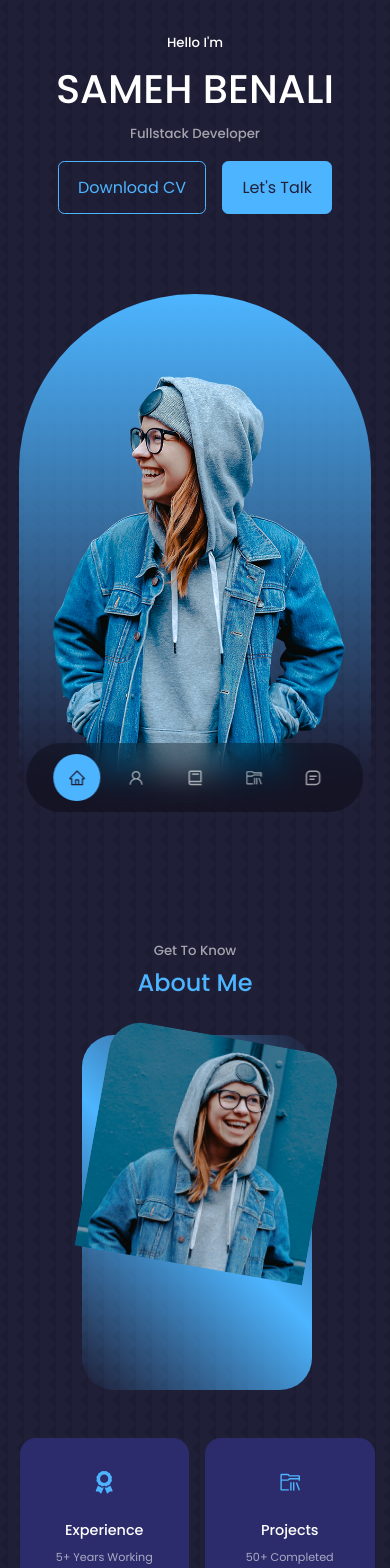
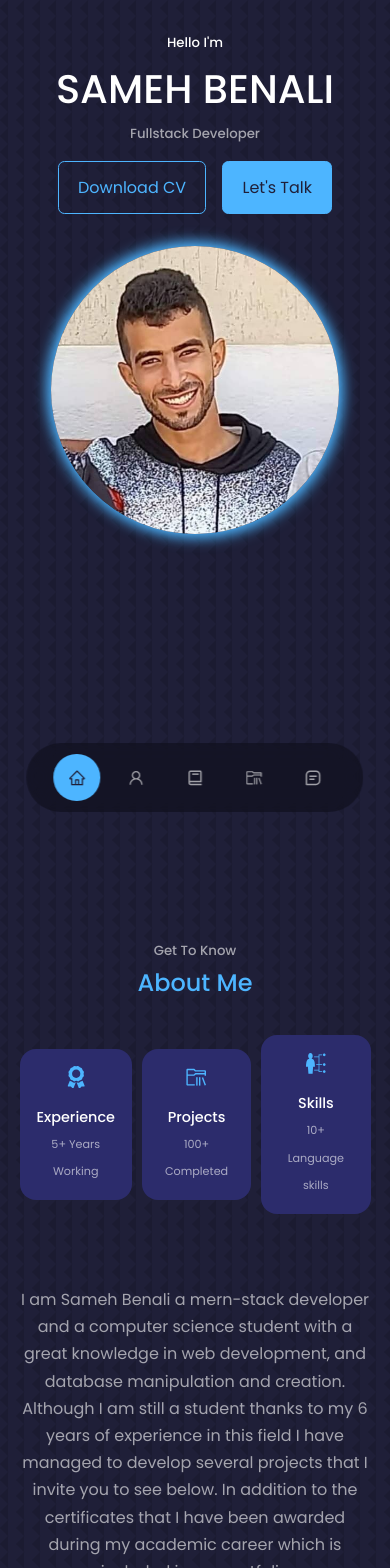
Before and after one commit to samehben3li/portfolio2, a React (Create React App) app: page / in a window 390 px wide. Shown: the top 1568 px of the page. Built offline with nearby package versions, Linux system fonts and the light colour scheme.

Commit message:
fix about section and add my img

```diff
--- a/src/components/about/About.jsx
+++ b/src/components/about/About.jsx
@@ -1,5 +1,4 @@
 import "./about.css"
-import me from "../../assets/me-about.jpg"
 import { FaAward } from "react-icons/fa"
 import { GiSkills } from "react-icons/gi"
 import { VscFolderLibrary } from "react-icons/vsc"
@@ -11,11 +10,6 @@ const About = () => {
       <h2>About Me</h2>
       <div className="container about__container">
         <div className="about__me">
-          <div className="about__me-img">
-            <img src={ me } alt="" />
-          </div>
-        </div>
-        <div className="about__content">
           <div className="about__cards">
             <article className="about__card">
               <FaAward className="about__icon"/>
@@ -25,7 +19,7 @@ const About = () => {
             <article className="about__card">
               <VscFolderLibrary className="about__icon"/>
               <h5>Projects</h5>
-              <small>50+ Completed</small>
+              <small>100+ Completed</small>
             </article>
             <article className="about__card">
               <GiSkills className="about__icon"/>
@@ -33,6 +27,9 @@ const About = () => {
               <small>10+ Language skills</small>
             </article>
           </div>
+        </div>
+        <div className="about__content">
+
           <p>I am Sameh Benali a mern-stack developer and a computer science student with a great knowledge in web development, and database manipulation and creation. Although I am still a student thanks to my 6 years of experience in this field I have managed to develop several projects that I invite you to see below. In addition to the certificates that I have been awarded during my academic career which is included in my portfolio</p>
           <a href="#contact" className="btn btn-primary">Let's Talk</a>
         </div>
--- a/src/components/about/about.css
+++ b/src/components/about/about.css
@@ -1,104 +1,96 @@
-.about__container{
+.about__container {
     display: grid;
-    grid-template-columns: 35% 50%;
-    gap: 15%;
+    grid-template-columns: 30% 58%;
+    gap: 12%;
 }
 
-.about__me{
-    width: 100%;
-    height: 355px;
-    aspect-ratio: 1/1;
-    border-radius: 2rem;
-    background: linear-gradient(45deg, transparent, var(--color-primary),transparent);
-    display: grid;
-    place-items: center;
+.about__cards {
+    display: flex;
+    flex-direction: column;
+    align-items: center;
+    gap: 1.2rem;
 }
 
-.about__me-img{
-    border-radius: 2rem;
-    height: 100%;
-    overflow: hidden;
-    transform: rotate(10deg);
-    transition: var(--transition);
-}
-
-.about__me-img:hover{
-    transform: rotate(0);
-}
-
-.about__cards{
-    display: grid;
-    grid-template-columns: repeat(3, 1fr);
-    gap: 1.5rem;
-}
-
-.about__card{
+.about__card {
     background: var(--color-bg-variant);
     border: 1px solid transparent;
     border-radius: 1rem;
-    padding: 2rem;
+    padding: 1rem;
     text-align: center;
     transition: var(--transition);
+    width: 70%;
 }
 
-.about__card:hover{
+.about__card:hover {
     background: transparent;
     border-color: var(--color-primary-variant);
     cursor: default;
 }
 
-.about__icon{
+.about__icon {
     color: var(--color-primary);
     font-size: 1.4rem;
-    margin-bottom: 1rem;
+    margin-bottom: 0.5rem;
 }
 
-.about__card h5{
+.about__card h5 {
     font-size: 0.9rem;
 }
 
-.about__card small{
+.about__card small {
     font-size: 0.7rem;
     color: var(--color-light);
 }
 
-.about__content p{
+.about__content p {
     margin: 2rem 0 2.6rem;
     color: var(--color-light);
 }
 
 @media screen and (max-width: 1024px) {
-    .about__container{
+    .about__container {
         grid-template-columns: 1fr;
         gap: 0;
     }
-
-    .about__me{
-        width: 50%;
-        margin: 2rem auto 4rem;
+    .about__me {
+        width: 100%;
+        margin: 1rem auto 2rem;
     }
-
-    .about__content p{
+    .about__cards {
+        display: flex;
+        align-items: center;
+        justify-content: space-between;
+        gap: 10px;
+        flex-direction: row;
+    }
+    .about__card {
+        flex: 1;
+        padding: 1.5rem;
+    }
+    .about__content p {
         margin: 1rem 0 1.5rem;
     }
 }
 
 @media screen and (max-width: 600px) {
-    .about__me{
-        width: 65%;
+    .about__me {
+        width: 100%;
         margin: 0 auto 3rem;
     }
-
-    .about__cards{
-        grid-template-columns: 1fr 1fr;
-        gap: 1rem;
+    .about__cards {
+        display: flex;
+        align-items: center;
+        justify-content: space-between;
+        flex-direction: row;
     }
-
-    .about__content{
+    .about__card {
+        flex: 1;
+        padding: 1rem;
+    }
+    .about__content {
         text-align: center;
     }
-
-    .about__content p{
+    .about__content p {
         margin: 1.5rem 0;
     }
 }
--- a/src/components/header/Header.jsx
+++ b/src/components/header/Header.jsx
@@ -1,7 +1,6 @@
 import "./header.css"
 import CTA from './CTA'
 import HeaderSocials from "./HeaderSocials"
-import ME from '../../assets/me.png'
 
 const Header = () => {
   return (
@@ -13,7 +12,7 @@ const Header = () => {
         <CTA />
         <HeaderSocials />
         <div className="me">
-          <img src={ ME } alt="" />
+          <img src="/assets/me.jpg" alt="" />
         </div>
         <a href="#contact" className="scroll__down">Scroll Down</a>
       </div>
--- a/src/components/header/header.css
+++ b/src/components/header/header.css
@@ -1,23 +1,23 @@
-header{
+header {
     height: 100vh;
     padding-top: 2rem;
     overflow: hidden;
 }
 
-.header__container{
+.header__container {
     text-align: center;
     height: 100%;
     position: relative;
 }
 
-.cta{
+.cta {
     margin-top: 1rem;
     display: flex;
     gap: 1.2rem;
     justify-content: center;
 }
 
-.header__socials{
+.header__socials {
     display: flex;
     flex-direction: column;
     align-items: center;
@@ -27,26 +27,33 @@ header{
     bottom: 3rem;
 }
 
-.header__socials::after{
+.header__socials::after {
     content: "";
     width: 1px;
     height: 2rem;
     background: var(--color-primary);
 }
 
-.me{
-    background: linear-gradient(var(--color-primary), transparent);
-    width: 22rem;
-    height: 30rem;
+.me {
+    width: 20rem;
+    height: 20rem;
+    border-radius: 50%;
     position: absolute;
-    left: calc(50% - 11rem);
-    margin-top: 4rem;
-    border-radius: 12rem 12rem 0 0;
-    overflow: hidden;
-    padding: 5rem 1.5rem 1.5rem 1.5rem;
+    left: 0;
+    right: 0;
+    margin: auto;
+    margin-top: 1rem;
+    box-shadow: 3px 3px 15px var(--color-primary), -3px -3px 15px var(--color-primary);
 }
 
-.scroll__down{
+.me>img {
+    width: 100%;
+    height: 100%;
+    border-radius: 50%;
+    object-fit: cover;
+}
+
+.scroll__down {
     position: absolute;
     right: -2.3rem;
     bottom: 5rem;
@@ -56,17 +63,18 @@ header{
 }
 
 @media screen and (max-width: 1024px) {
-    header{
-        height: 68vh;
+    .me {
+        width: 18rem;
+        height: 18rem;
     }
 }
 
 @media screen and (max-width: 600px) {
-    header{
+    header {
         height: 100vh;
     }
-
-    .header__socials, .scroll__down{
+    .header__socials,
+    .scroll__down {
         display: none;
     }
 }
```
Also changed, not shown: public/assets/me.jpg (added).
